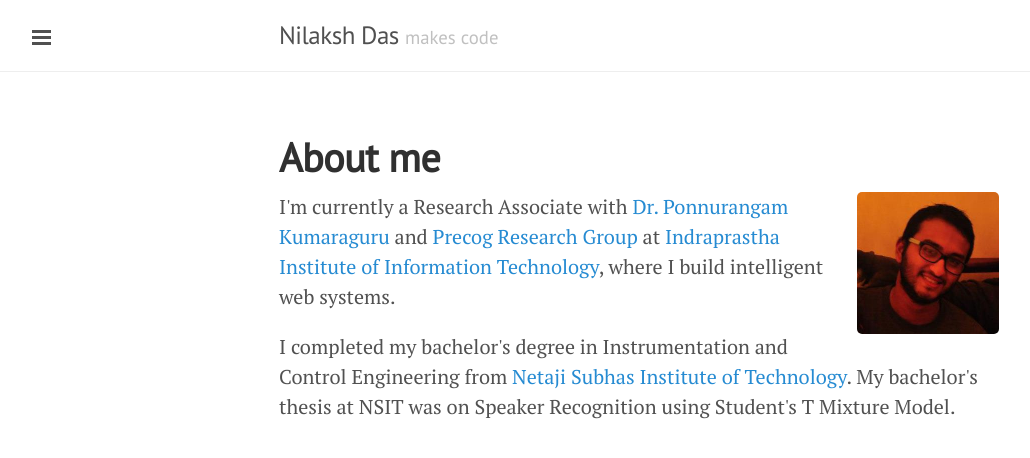
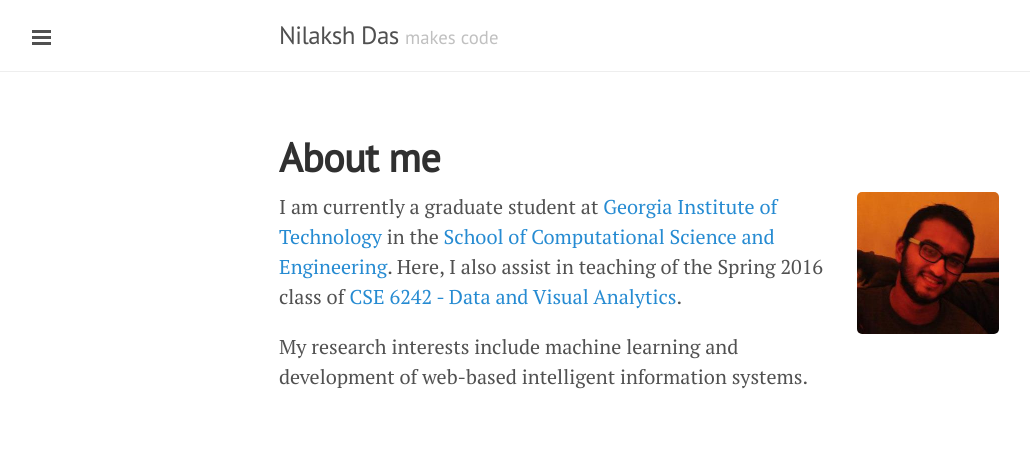
Before and after one commit to nilakshdas/nilakshdas.github.io, a Jekyll site: the page built from index.html, in a window 1280 px wide. Shown: the top 458 px of the page, without its empty margins (1-1031 px from the left). Built offline with Jekyll 4.4.1, drawn with Linux system fonts in a browser that asks for light colours; nearby versions of some CDN libraries; Markdown is read by kramdown in place of the engine named in the settings.

Commit message:
Update "About me"

```diff
--- a/_config.yml
+++ b/_config.yml
@@ -1,6 +1,8 @@
 # Dependencies
 markdown:         redcarpet
 highlighter:      pygments
+
+gems: [jekyll-paginate]
 
 # Permalinks
 permalink:        /posts/:title
--- a/_includes/sidebar.html
+++ b/_includes/sidebar.html
@@ -12,7 +12,7 @@
 		<a class="sidebar-nav-item" href="{{ site.baseurl }}posts/">Blog</a>
 
 		<span class="sidebar-nav-item">
-			nilakshd[at]iiitd[dot]ac[dot]in
+			nilakshdas[at]gatech[dot]edu
 		</span>
 
 		<span class="sidebar-nav-item">
--- a/index.html
+++ b/index.html
@@ -6,10 +6,10 @@ title: About me
 <div class="post" id="about-me">
 	<img src="{{ site.baseurl }}public/img/display-picture.jpg" id="display-picture"/>
 	<p>
-		I'm currently a Research Associate with <a href="http://precog.iiitd.edu.in/people/pk/Home.html">Dr. Ponnurangam Kumaraguru</a> and <a href="http://precog.iiitd.edu.in/">Precog Research Group</a> at <a href="http://www.iiitd.ac.in/">Indraprastha Institute of Information Technology</a>, where I build intelligent web systems.
+		I am currently a graduate student at <a href="www.gatech.edu/" target="_blank">Georgia Institute of Technology</a> in the <a href="http://www.cse.gatech.edu/" target="_blank">School of Computational Science and Engineering</a>. Here, I also assist in teaching of the Spring 2016 class of <a href="http://poloclub.gatech.edu/cse6242/2016spring/" target="_blank">CSE 6242 - Data and Visual Analytics</a>.
 	</p>
 	<p>
-		I completed my bachelor's degree in Instrumentation and Control Engineering from <a href="http://www.nsit.ac.in/">Netaji Subhas Institute of Technology</a>. My bachelor's thesis at NSIT was on Speaker Recognition using Student's T Mixture Model.
+		My research interests include machine learning and development of web-based intelligent information systems.
 	</p>
 </div>
 
```
